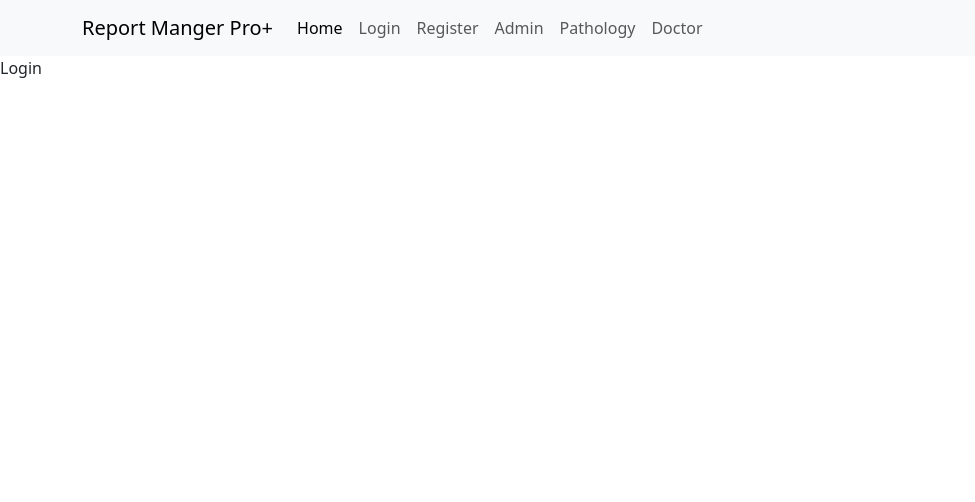
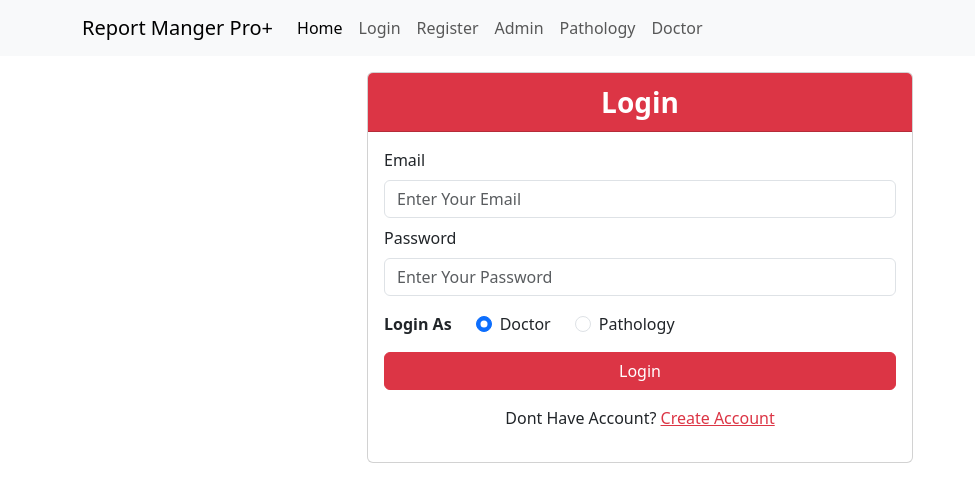
Before and after one commit to akashskillhub/report-manager-pro, a React (Vite) app in the folder client/: page /login in a window 1280 px wide. Shown: the top 502 px of the page, without its empty margins (0-975 px from the left). Built offline with nearby package versions, Linux system fonts and the light colour scheme.

Commit message:
07-06-2023

```diff
--- a/client/src/admin/pages/AddDoctor.jsx
+++ b/client/src/admin/pages/AddDoctor.jsx
@@ -1,7 +1,10 @@
-import React from 'react'
+import React, { useState } from 'react'
 
 const AddDoctor = () => {
 
+  const [address, setAddress] = useState([
+    { type: "main clinic", val: "fake street" }
+  ])
 
   const table = <table class="table table-dark table-striped table-hover">
     <thead>
@@ -33,9 +36,25 @@ const AddDoctor = () => {
     </tbody>
   </table>
 
+  /*
+    name                            M
+    mobile multiple with lable      M
+    hospital / clinic name          M
+    address / multile lable         M
+    gender                          M
+    avatar                          O
+    education                       O
+    dob                             O
+    date of anv.                    O
+    email                           O
+  */
+
   return <>
     <div className="container">
+      <div className='text-end my-3'>
+
         <button className='btn btn-primary' data-bs-toggle="modal" data-bs-target="#doctorModal"> Add Doctor</button>
+      </div>
       <div className="row">
         {table}
       </div>
@@ -53,9 +72,61 @@ const AddDoctor = () => {
             <button type="button" class="btn-close" data-bs-dismiss="modal" aria-label="Close"></button>
           </div>
           <div class="modal-body">
-            <input className='form-control' type="text" name="" id="doctorName"  placeholder='Enter doctors name'/><br />
-            <input className='form-control' type="text" name="" id="doctorEmail" placeholder='Enter doctors email' /><br />
-            <input className='form-control' type="text" name="" id="doctorMobile" placeholder='Enter doctors Mobile' /><br />
+
+            <pre>
+              {JSON.stringify(address, null, 2)}
+            </pre>
+
+            {
+              address.map((item, i) => <div className='input-group my-3'>
+                <select class="form-select" onChange={e => {
+                  const copy = [...address]
+                  copy[i].type = e.target.value
+                  setAddress(copy)
+                }}>
+                  <option >Choose Type</option>
+                  <option value="Primary">Primary</option>
+                  <option value="Clinic">Clinic</option>
+                  <option value="Home">Home</option>
+                </select>
+                <input
+                  className='form-control '
+                  type="text"
+                  name=""
+                  value={address[i].val}
+                  id="doctorMobile"
+                  onChange={e => {
+                    const copy = [...address]
+                    copy[i].val = e.target.value
+                    setAddress(copy)
+                  }
+                  }
+                  placeholder='Enter doctors Address' />
+                {
+                  i === 0
+                    ? <button
+                      type="button"
+                      disabled={address.length >= 2}
+                      class="btn btn-primary"
+                      onClick={e => setAddress([
+                        ...address,
+                        { type: "new address", val: "fake street" }
+                      ])}
+                    >+</button>
+                    : <button
+                      type="button"
+                      class="btn btn-danger"
+                      onClick={e => {
+                        const copy = [...address]
+                        copy.splice(i, 1)
+                        setAddress(copy)
+                      }}
+                    >-</button>
+                }
+
+              </div>)
+            }
+
 
           </div>
           <div class="modal-footer">
--- a/client/src/share/pages/Login.jsx
+++ b/client/src/share/pages/Login.jsx
@@ -1,9 +1,100 @@
+import { useFormik } from 'formik'
 import React from 'react'
+import * as yup from 'yup'
+import { Link } from "react-router-dom"
 
 const Login = () => {
-    return (
-        <div>Login</div>
-    )
+    const formik = useFormik({
+        initialValues: ({
+            email: "",
+            password: "",
+            account: "doctor"
+        }),
+        validationSchema: yup.object({
+            email: yup.string().required().email(),
+            password: yup.string().required(),
+            account: yup.string().required(),
+        }),
+        onSubmit: (value, restForm) => {
+            // restForm(),
+            console.log(value);
+        }
+    })
+
+    return <>
+        <div className="container my-3">
+            <div className="row">
+                <div className="col-sm-6 offset-sm-3">
+                    <div className="card">
+                        <div className="card-header fw-bold fs-3 text-bg-danger text-center">Login</div>
+                        <form onSubmit={formik.handleSubmit}>
+                            <div className="card-body">
+                                <div>
+                                    <label htmlFor="email" className="form-label">Email</label>
+                                    <input
+                                        type="text"
+                                        {...formik.getFieldProps("email")}
+                                        className={`form-control ${formik.touched.email && (formik.errors.email ? "is-invalid" : "is-valid")}`}
+                                        id="email"
+                                        placeholder="Enter Your Email"
+                                    />
+                                    <div className="valid-feedback">Looks good!</div>
+                                    <div className="invalid-feedback">Please Enter a Valid Email.</div>
+                                </div>
+                                <div className="mt-2">
+                                    <label htmlFor="password" className="form-label">Password</label>
+                                    <input
+                                        type="password"
+                                        {...formik.getFieldProps("password")}
+                                        className={`form-control ${formik.touched.password && (formik.errors.password ? "is-invalid" : "is-valid")}`}
+                                        id="password"
+                                        placeholder="Enter Your Password"
+                                    />
+                                    <div className="valid-feedback">Looks good!</div>
+                                    <div className="invalid-feedback">Please choose a username.</div>
+                                </div>
+                                <div className='mt-3'>
+                                    <p className='d-inline me-4 fw-bold'>Login As</p>
+                                    <div className="form-check-inline">
+                                        <input
+                                            {...formik.getFieldProps("account")}
+                                            className="form-check-input"
+                                            type="radio"
+                                            name="account"
+                                            checked={formik.values.account === "doctor"}
+                                            value="doctor"
+                                            id="doctor" />
+                                        <label className="form-check-label mx-2" htmlFor="doctor">
+                                            Doctor
+                                        </label>
+                                    </div>
+                                    <div className="form-check-inline">
+                                        <input
+                                            {...formik.getFieldProps("account")}
+                                            className="form-check-input"
+                                            type="radio"
+                                            name="account"
+                                            checked={formik.values.account !== "doctor"}
+                                            value="pathology"
+                                            id="pathology" />
+                                        <label className="form-check-label mx-2" htmlFor="pathology">
+                                            Pathology
+                                        </label>
+                                    </div>
+                                </div>
+                                <button type="submit" className="btn btn-danger w-100 mt-3">
+                                    Login
+                                </button>
+                                <p className="text-center mt-3">
+                                    Dont Have Account? <Link to="/register" className='text-danger'>Create Account</Link>
+                                </p>
+                            </div>
+                        </form>
+                    </div>
+                </div>
+            </div>
+        </div>
+    </>
 }
 
 export default Login
```
Lines whose indentation alone changed are shown as unchanged.
